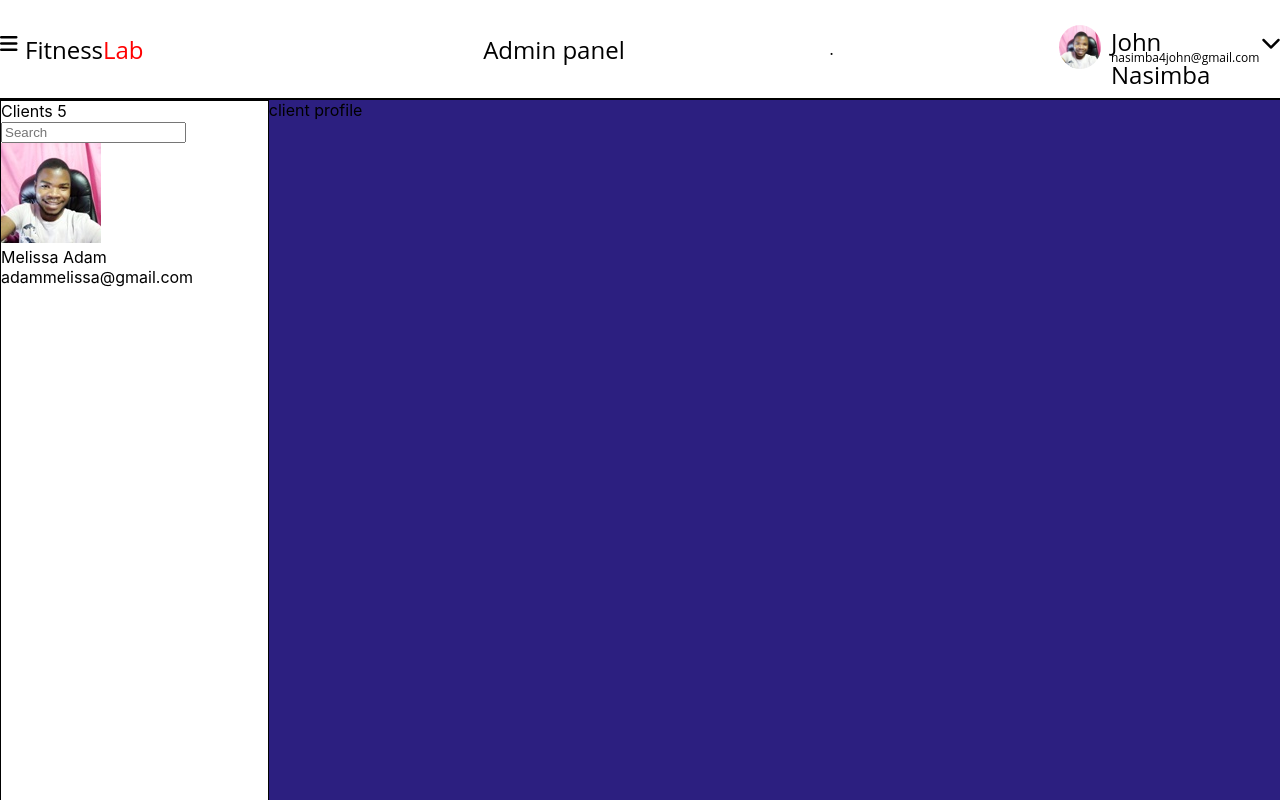
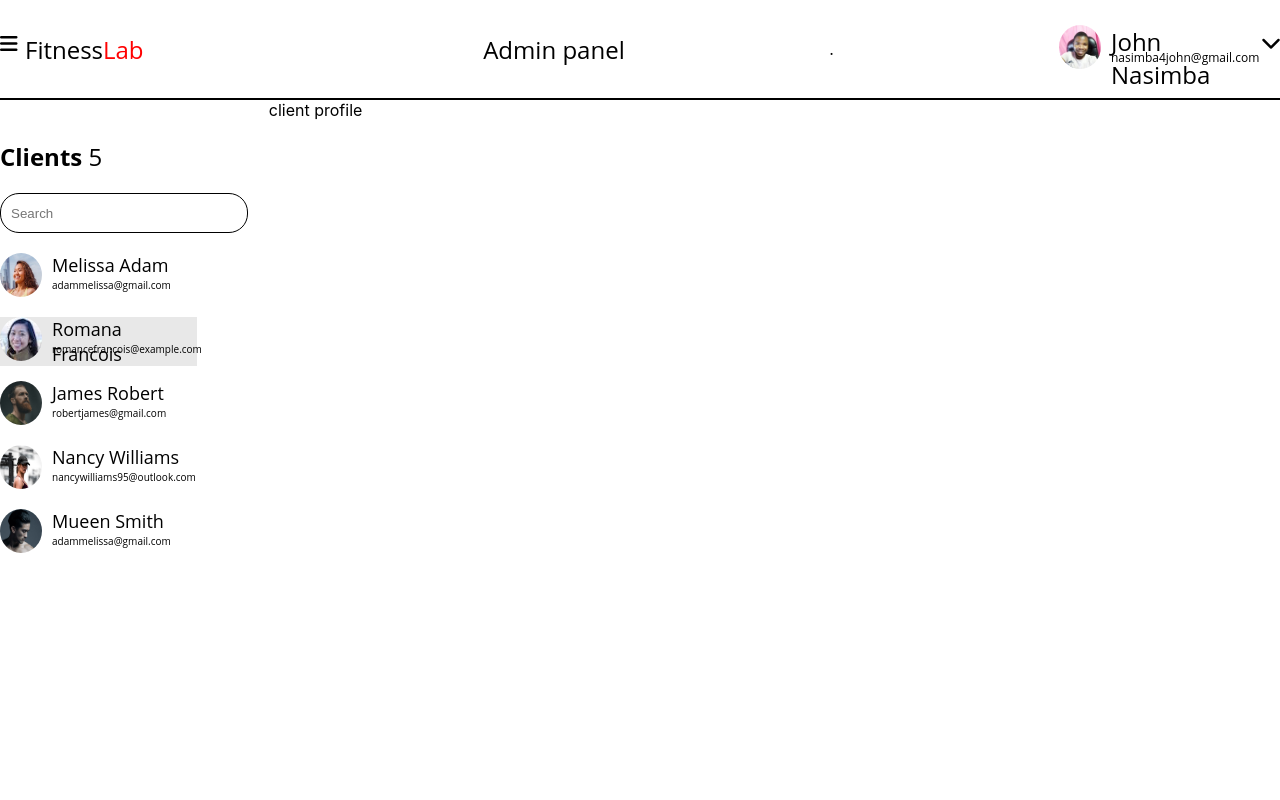
Before and after one commit to Johnnasimba/Admin-panel-clients-page, a React (Create React App) app: page / in a window 1280 px wide. Shown: the top 800 px of the page. Built offline with nearby package versions, Linux system fonts and the light colour scheme.

Commit message:
Creating client-list component and it's styles

```diff
--- a/src/components/client-profile/client-profile.style.css
+++ b/src/components/client-profile/client-profile.style.css
@@ -1,7 +1,7 @@
 
 
 .client-profile {
-    background-color: rgb(44, 31, 128);
+    /* background-color: rgb(44, 31, 128); */
     width: 79%;
     height: 1856px;
     box-sizing: border-box;
--- a/src/components/clients-list/client-list.component.jsx
+++ b/src/components/clients-list/client-list.component.jsx
@@ -12,8 +12,9 @@ const ClientsList = ()  => {
                 <input type="text" placeholder="Search" />
             </div>
             <div className="client-list" >
+               {/* client */}
                 <div className="single-client">
-                    <img src={process.env.PUBLIC_URL + '/images/john nasimba.jpg'} alt="admin" />
+                    <img src={process.env.PUBLIC_URL + '/images/melissa adam.jpg'} alt="Melissa Adam" />
                     <div className="client-name-and-email">
                         <div className="client-name">
                              Melissa Adam
@@ -24,6 +25,59 @@ const ClientsList = ()  => {
 
                     </div>
                 </div>
+               {/* client */}
+                <div className="single-client romana-francois">
+                    <img src={process.env.PUBLIC_URL + '/images/romana francois(small).jpg'} alt="Romana Francois" />
+                    <div className="client-name-and-email">
+                        <div className="client-name">
+                             Romana Francois
+                        </div>
+                        <div className="client-email">
+                            romancefrancois@example.com
+                        </div>
+
+                    </div>
+                </div>
+               {/* client */}
+                <div className="single-client">
+                    <img src={process.env.PUBLIC_URL + '/images/james robert.jpg'} alt="James Robert" />
+                    <div className="client-name-and-email">
+                        <div className="client-name">
+                             James Robert
+                        </div>
+                        <div className="client-email">
+                            robertjames@gmail.com
+                        </div>
+
+                    </div>
+                </div>
+               {/* client */}
+                <div className="single-client ">
+                    <img src={process.env.PUBLIC_URL + '/images/nancy williams.jpg'} alt="Nancy Williams" />
+                    <div className="client-name-and-email">
+                        <div className="client-name">
+                             Nancy Williams
+                        </div>
+                        <div className="client-email">
+                           nancywilliams95@outlook.com
+                        </div>
+
+                    </div>
+                </div>
+               {/* client */}
+                <div className="single-client">
+                    <img src={process.env.PUBLIC_URL + '/images/mueen agherdien.jpg'} alt="Melissa Adam" />
+                    <div className="client-name-and-email">
+                        <div className="client-name">
+                            Mueen Smith
+                        </div>
+                        <div className="client-email">
+                            adammelissa@gmail.com
+                        </div>
+
+                    </div>
+                </div>
+
             </div>
         </div>
     )
--- a/src/components/clients-list/client-list.style.css
+++ b/src/components/clients-list/client-list.style.css
@@ -1,9 +1,97 @@
 
 .clients-list-section {
-    background-color: #c43131;
     width: 21%;
     height: 1856px;
+    display: flex;
+    flex-direction: column;
+    flex-wrap: nowrap;
+    justify-content: flex-start;
     background: #FFFFFF;
+    border: 1px;
+    box-sizing: border-box;
+}
+.clients-list-section > .title{
+    width: 103px;
+    height: 33px;
+    margin-top: 40px;
+
+
+    font-family: Open Sans;
+    font-style: normal;
+    font-weight: bold;
+    font-size: 24px;
+    line-height: 33px;
+}
+.clients-list-section > .title > span{
+    font-weight: lighter;
+}
+
+/* search form */
+.clients-list-section >.search-form > input{
+    width: 248px;
+    height: 40px;
+    margin-top: 20px;
+    padding: 10px;
+    left: 35px;
+    top: 203px;
+
     border: 1px solid #000000;
     box-sizing: border-box;
+    border-radius: 19px;
 }
+
+/* client list */
+.clients-list-section > .client-list{
+    display: flex;
+    flex-direction: column;
+    flex-wrap: nowrap;
+    justify-content: space-around;
+    margin-top: 20px;
+}
+/* Client */
+.single-client{
+    display: flex;
+    flex-direction: row;
+    flex-wrap: nowrap;
+
+    width: 197px;
+    height: 49px;
+    margin-bottom: 15px;
+
+}
+.single-client > img{
+    width: 42px;
+    height: 44px;
+    border-radius: 50%;
+    margin-right: 10px;
+    left: 1145px;
+    top: 35px;
+}
+.client-name {
+    width: 128px;
+    height: 25px;
+    left: 101px;
+    top: 469px;
+
+    font-family: Open Sans;
+    font-style: normal;
+    font-weight: normal;
+    font-size: 18px;
+    line-height: 25px;
+}
+.client-email{
+    width: 128px;
+    height: 14px;
+    left: 104px;
+    top: 499px;
+
+    font-family: Open Sans;
+    font-style: normal;
+    font-weight: normal;
+    font-size: 10px;
+    line-height: 14px;
+}
+/* styles to apply when the user  clicks on a client profile  */
+.romana-francois {
+    background: #E8E8E8;
+}
```
Also changed, not shown: public/images/melissa adam.jpg, public/images/mueen agherdien.jpg (added).
